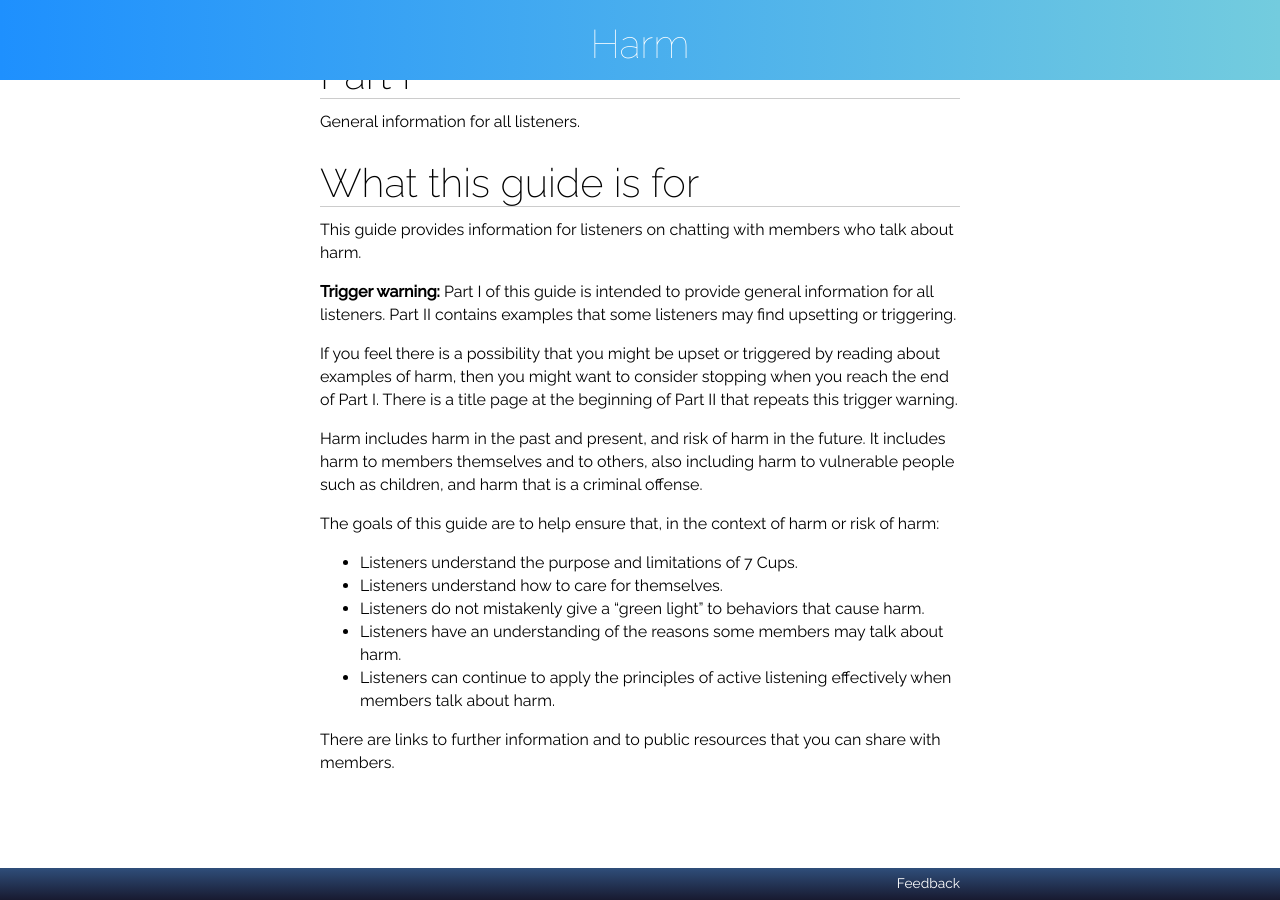
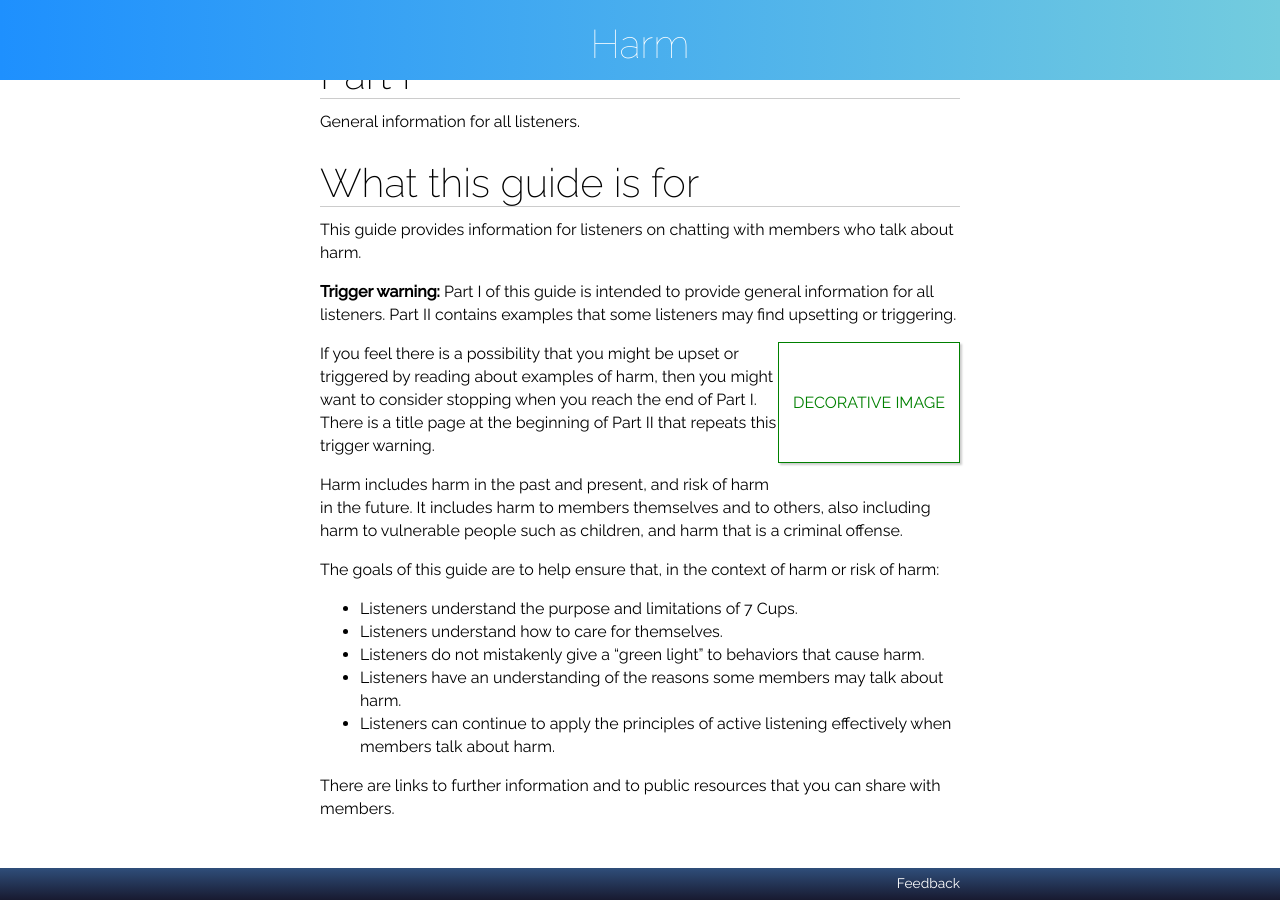
Before and after one commit to RarelyCharlie/rarelycharlie.github.io, a Jekyll site: the page built from _guide/harm.md, in a window 1280 px wide and 900 px high, scrolled down 865 px. Built offline with Jekyll 4.4.1, drawn with Linux system fonts in a browser that asks for light colours.

Commit message:
try deco

```diff
--- a/_guide/harm.md
+++ b/_guide/harm.md
@@ -39,6 +39,9 @@ This guide provides information for listeners on chatting with members who talk
 
 **Trigger warning:** Part I of this guide is intended to provide general information for all listeners. Part II contains examples that some listeners may find upsetting or triggering.
 
+DECORATIVE IMAGE
+{:.deco}
+
 If you feel there is a possibility that you might be upset or triggered by reading about examples of harm, then you might want to consider stopping when you reach the end of Part I. There is a title page at the beginning of Part II that repeats this trigger warning.
 
 Harm includes harm in the past and present, and risk of harm in the future. It includes harm to members themselves and to others, also including harm to vulnerable people such as children, and harm that is a criminal offense.
```
